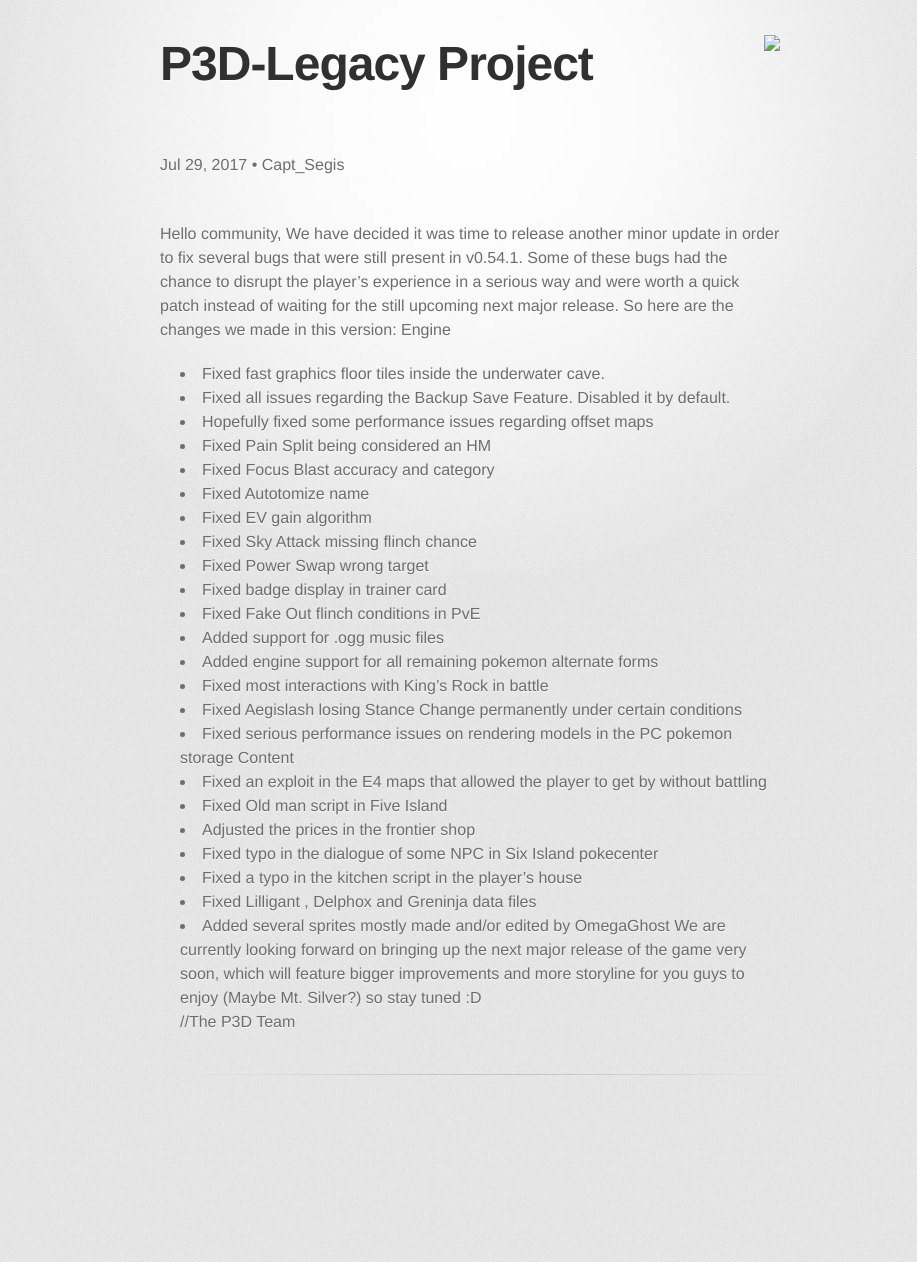
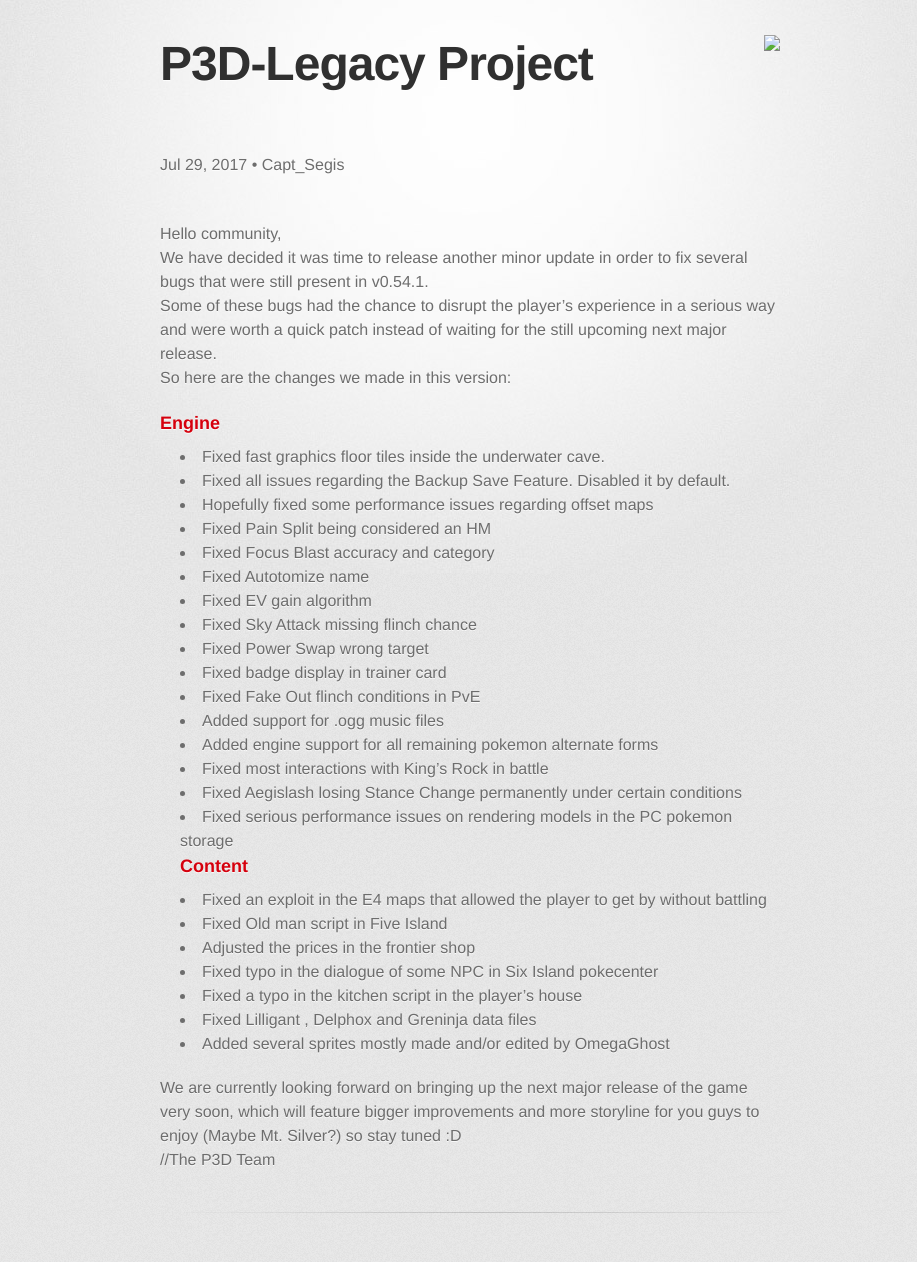
Before and after one commit to P3D-Legacy/p3d-legacy.github.io, a Jekyll site: the page built from _posts/2017-07-29-pokemon3d-version-0.54.2.md, in a window 1280 px wide. Shown: the whole page, without its empty margins (170-1087 px from the left). Built offline with Jekyll 4.4.1, drawn with Linux system fonts in a browser that asks for light colours; some web fonts are replaced; before the commit the page ends 1124 px from its top, so only the background shows below that.

```diff
--- a/_posts/2017-07-29-pokemon3d-version-0.54.2.md
+++ b/_posts/2017-07-29-pokemon3d-version-0.54.2.md
@@ -4,7 +4,12 @@ title: Pokémon 3D Version Indev 0.54.2
 author: Capt_Segis
 ---
 
-Hello community,    We have decided it was time to release another minor update in order to fix several bugs that were still present in v0.54.1. Some of   these bugs had the chance to disrupt the player's experience in a serious way and were worth a quick patch instead of waiting for the   still upcoming next major release.  So here are the changes we made in this version:    Engine
+Hello community,
+We have decided it was time to release another minor update in order to fix several bugs that were still present in v0.54.1.
+Some of these bugs had the chance to disrupt the player's experience in a serious way and were worth a quick patch instead of waiting for the still upcoming next major release.
+So here are the changes we made in this version:
+
+### Engine
 - Fixed fast graphics floor tiles inside the underwater cave.
 - Fixed all issues regarding the Backup Save Feature. Disabled it by default.
 - Hopefully fixed some performance issues regarding offset maps
@@ -20,12 +25,15 @@ Hello community,    We have decided it was time to release another minor update
 - Added engine support for all remaining pokemon alternate forms
 - Fixed most interactions with King's Rock in battle
 - Fixed Aegislash losing Stance Change permanently under certain conditions
-- Fixed serious performance issues on rendering models in the PC pokemon storage    Content
+- Fixed serious performance issues on rendering models in the PC pokemon storage
+### Content
 - Fixed an exploit in the E4 maps that allowed the player to get by without battling
 - Fixed Old man script in Five Island
 - Adjusted the prices in the frontier shop
 - Fixed typo in the dialogue of some NPC in Six Island pokecenter
 - Fixed a typo in the kitchen script in the player's house
 - Fixed Lilligant , Delphox and Greninja data files
-- Added several sprites mostly made and/or edited by OmegaGhost    We are currently looking forward on bringing up the next major release of the game very soon, which will feature bigger improvements and more storyline for you guys to enjoy (Maybe Mt. Silver?) so stay tuned :D
+- Added several sprites mostly made and/or edited by OmegaGhost
+
+We are currently looking forward on bringing up the next major release of the game very soon, which will feature bigger improvements and more storyline for you guys to enjoy (Maybe Mt. Silver?) so stay tuned :D
 //The P3D Team
```
